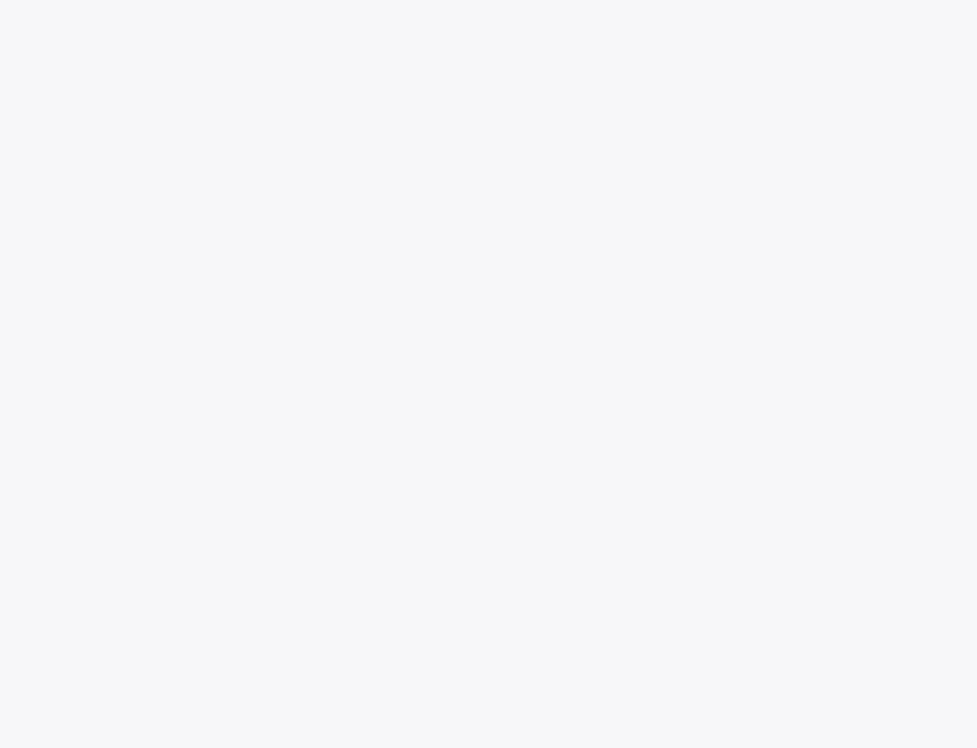
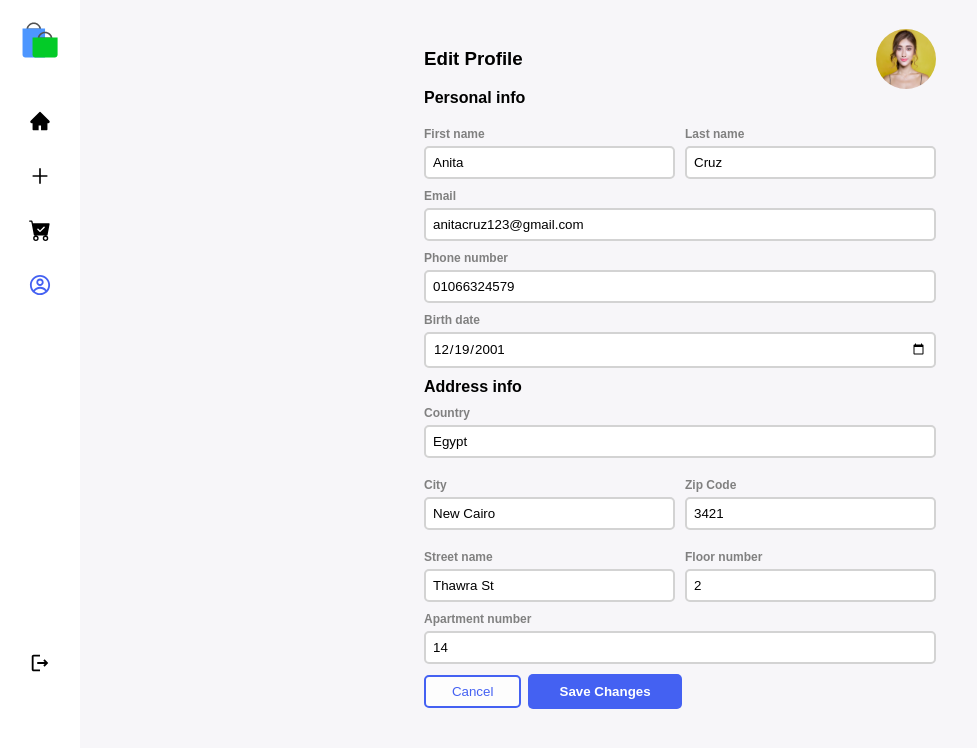
Before and after one commit to ziadtarekfa/Accessorize-Seller, a React (Create React App) app: page /profile in a window 1280 px wide. Before the commit this address had no page. Shown: the top 748 px of the page, without its empty margins (0-977 px from the left). Built offline with nearby package versions, Linux system fonts and the light colour scheme.

Commit message:
implemented seller profile

```diff
--- a/src/App.js
+++ b/src/App.js
@@ -1,6 +1,7 @@
 import { Route, BrowserRouter as Router, Routes } from 'react-router-dom';
 import './App.css';
 import Home from './pages/Home';
+import Profile from './pages/Profile';
 import SignIn from './pages/SignIn';
 import SignUp from './pages/SignUp';
 
@@ -12,6 +13,7 @@ function App() {
         <Route path='/' element={<Home />} />
         <Route path='/sign-in' element={<SignIn />} />
         <Route path='/sign-up' element={<SignUp />} />
+        <Route path='/profile' element={<Profile />} />
       </Routes>
     </Router>
 
--- /dev/null
+++ b/src/pages/Profile.js
@@ -0,0 +1,123 @@
+import SideBar from '../components/SideBar';
+import profilePic from '../assets/images/profile-picture.jpg';
+import '../styles/pagesStyles/Profile.css';
+
+const Profile = () => {
+    const seller = {
+        profilePic: profilePic,
+        firstName: "Anita",
+        lastName: "Cruz",
+        email: "anitacruz123@gmail.com",
+        phoneNo: "01066324579",
+        birthDate: "2001-12-19",
+        country: "Egypt",
+        city: "New Cairo",
+        zipCode: 3421,
+        streetName: "Thawra St",
+        floorNo: 2,
+        apartmentNo: 14
+    }
+    const saveChanges = (e) => {
+        e.preventDefault();
+        console.log(seller);
+    }
+    return (
+        <main className='home'>
+            <SideBar />
+
+            <form className='profile_form' onSubmit={saveChanges}>
+                <div className='profile_image_container' >
+                    <h3>Edit Profile</h3>
+                    <img src={seller.profilePic} alt='profile_pic' />
+                </div>
+                <h4>Personal info</h4>
+                <div className='flex_box_row'>
+                    <div className='flex_box_column'>
+                        <label>First name</label>
+                        <input defaultValue={seller.firstName} type="text" required onChange={(e) => {
+                            seller.firstName = e.target.value;
+                        }} />
+                    </div>
+                    <div className='flex_box_column' style={{ "marginLeft": 10 }}>
+                        <label>Last name</label>
+                        <input defaultValue={seller.lastName} type="text" required onChange={(e) => {
+                            seller.lastName = e.target.value;
+                        }} />
+                    </div>
+                </div>
+
+                <div className='flex_box_column'>
+                    <label>Email </label>
+                    <input defaultValue={seller.email} type="email" required onChange={(e) => {
+                        seller.email = e.target.value;
+                    }} />
+                </div>
+                <div className='flex_box_column'>
+                    <label>Phone number</label>
+                    <input defaultValue={seller.phoneNo} type="text" required onChange={(e) => {
+                        seller.phoneNo = e.target.value;
+                    }} />
+                </div>
+
+                <div className='flex_box_column'>
+                    <label>Birth date</label>
+                    <input defaultValue={seller.birthDate} type="date" required onChange={(e) => {
+                        seller.birthDate = e.target.value;
+                    }} />
+                </div>
+                <h4 style={{ "marginTop": 10 }}>Address info</h4>
+                <div className='flex_box_column'>
+                    <label>Country</label>
+                    <input defaultValue={seller.country} type="text" required onChange={(e) => {
+                        seller.country = e.target.value;
+                    }} />
+                </div>
+                <div className='flex_box_row' >
+                    <div className='flex_box_column'>
+                        <label>City</label>
+                        <input defaultValue={seller.city} type="text" required onChange={(e) => {
+                            seller.city = e.target.value;
+                        }} />
+                    </div>
+                    <div className='flex_box_column' style={{ "marginLeft": 10 }}>
+                        <label>Zip Code</label>
+                        <input defaultValue={seller.zipCode} type="number" required onChange={(e) => {
+                            seller.zipCode = e.target.value;
+                        }} />
+                    </div>
+                </div>
+                <div className='flex_box_row'>
+                    <div className='flex_box_column'>
+                        <label>Street name</label>
+                        <input defaultValue={seller.streetName} type="text" required onChange={(e) => {
+                            seller.streetName = e.target.value;
+                        }} />
+                    </div >
+                    <div className='flex_box_column' style={{ "marginLeft": 10 }}>
+                        <label>Floor number</label>
+                        <input defaultValue={seller.floorNo} type="number" required onChange={(e) => {
+                            seller.floorNo = e.target.value;
+                        }} />
+                    </div>
+                </div>
+
+                <div className='flex_box_column'>
+                    <label>Apartment number</label>
+                    <input defaultValue={seller.apartmentNo} type="number" required onChange={(e) => {
+                        seller.apartmentNo = e.target.value;
+                    }} />
+                </div>
+                <div>
+
+                    <button className='cancel_button' type='reset'>Cancel</button>
+                    <button className='save_button'>Save Changes</button>
+                </div>
+            </form>
+
+
+        </main>
+
+    );
+}
+
+export default Profile;
--- /dev/null
+++ b/src/styles/pagesStyles/Profile.css
@@ -0,0 +1,73 @@
+.profile_form {
+    display: flex;
+    flex-direction: column;
+    margin: 1.5% auto 0 auto;
+    width: 40%;
+}
+
+.profile_image_container {
+    display: flex;
+    align-items: center;
+}
+
+
+.profile_form img {
+    width: 60px;
+    height: 60px;
+    border-radius: 50px;
+}
+
+.profile_form div {
+    justify-content: space-between;
+    margin-top: 10px;
+}
+
+.profile_form label {
+    color: gray;
+    font-weight: bold;
+    font-size: 12px;
+}
+
+.profile_form input {
+    border-radius: 5px;
+    border-color: lightgray;
+    border-style: solid;
+    padding: 7px;
+    margin-top: 5px;
+
+}
+
+.flex_box_column {
+    display: flex;
+    flex-direction: column;
+    width: 100%;
+}
+
+.flex_box_row {
+    display: flex;
+}
+
+.profile_form button {
+    cursor: pointer;
+}
+
+.save_button {
+    background-color: var(--primaryColor);
+    border: none;
+    border-radius: 5px;
+    color: white;
+    font-weight: bold;
+    padding: 10px;
+    width: 30%;
+}
+
+.cancel_button {
+    background-color: #FDFDFD;
+    border: 2px solid var(--primaryColor);
+    border-radius: 5px;
+    color: var(--primaryColor);
+    width: 19%;
+    padding: 7px;
+    margin-right: 7px;
+    text-decoration: none;
+}
```
Also changed, not shown: src/assets/images/profile-picture.jpg (added), src/pages/SignUp.js (line endings or trailing spaces).
